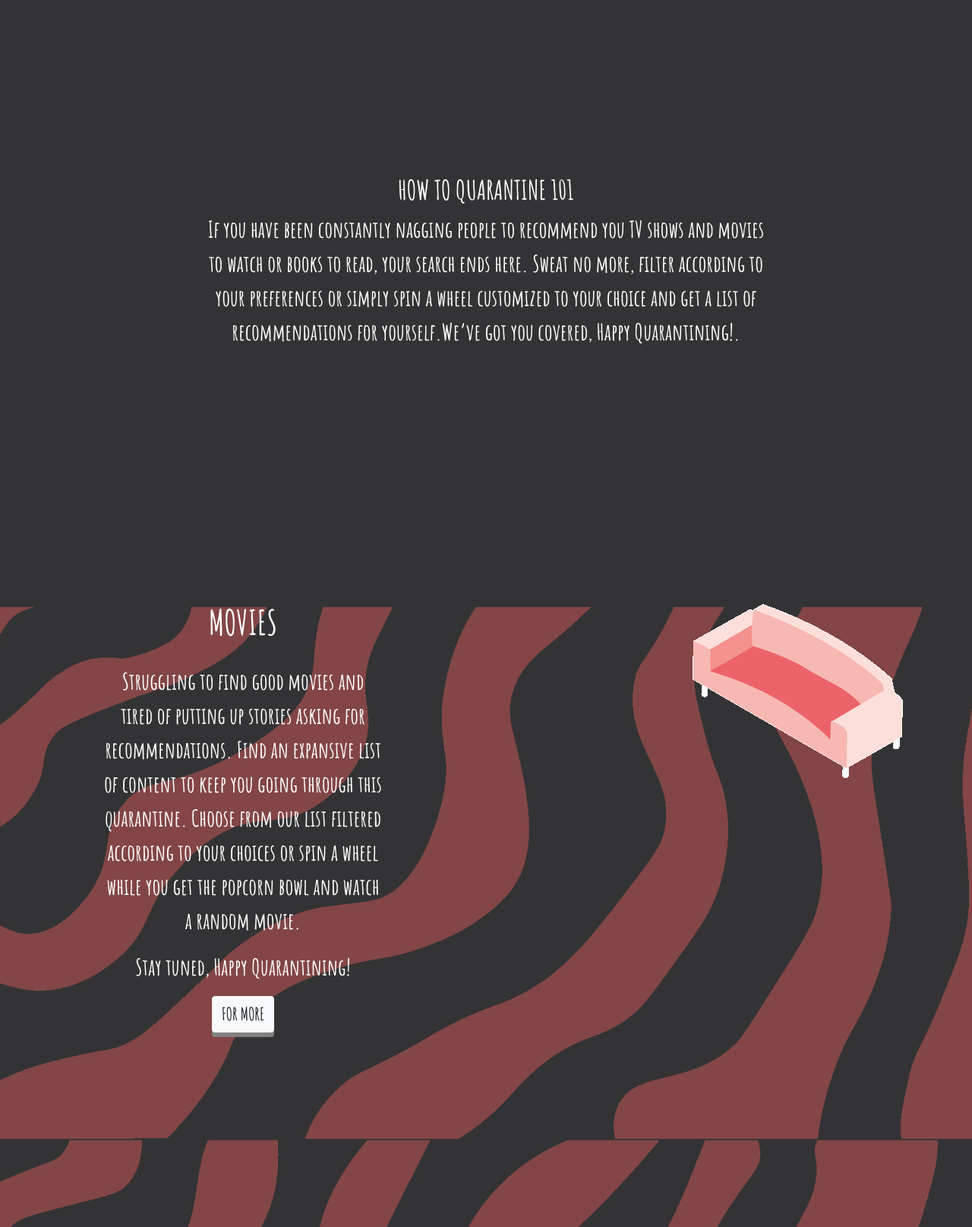
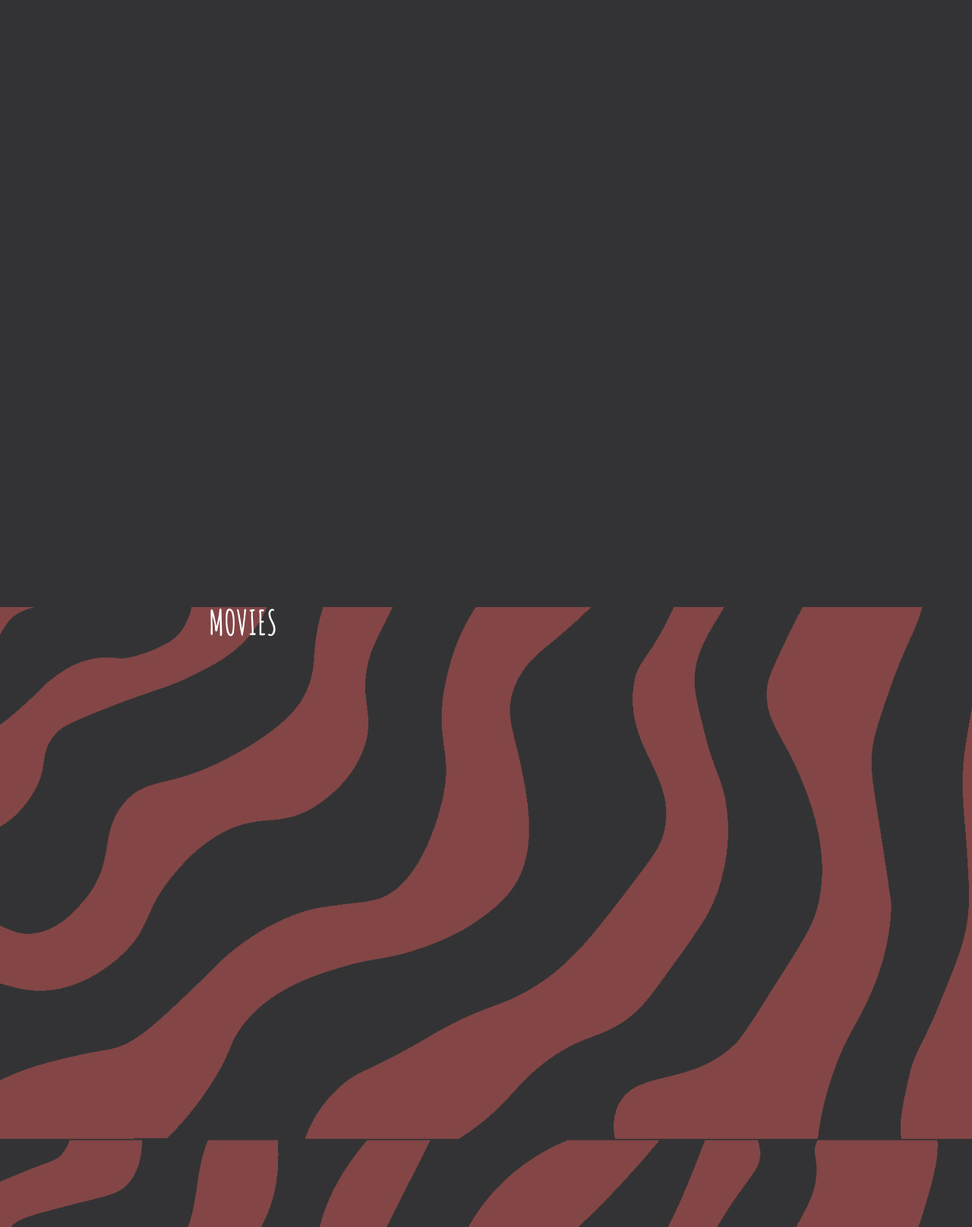
Before and after one commit to java-abhinav07/Recommendation_Engine, a Django app: page / in a window 1280 px wide. Shown: the part 101-1716 px from the top of the page at 76% size. Run offline with Django 3.2, Linux system fonts and the light colour scheme; some libraries are stand-ins or nearby versions.

Commit message:
animations

```diff
--- a/mysite/static/index.css
+++ b/mysite/static/index.css
@@ -205,8 +205,8 @@ margin-top: 12px
 }
 [data-scroll="in"]{
   opacity: 1;
-  transform: translateX(0);
-}
+/*  transform: translateX(0);
+*/}
 [data-scroll="out"]{
   opacity: 0;
   transform: translateX(-200px);
--- a/mysite/static/index.html
+++ b/mysite/static/index.html
@@ -52,10 +52,12 @@
          <div class="grid-flex">
             <div class="col col-text-top">
               <div class="Aligner-item">
+                <div data-scroll class="fade-scrollx">
                 <h3 style="text-align: center; font-size: 35px;">HOW TO QUARANTINE 101</h3>
                 <p>If you have been constantly nagging people to recommend you TV shows and movies to watch or books to read, your search ends here.
                   Sweat no more, filter according to your preferences or simply spin a wheel customized to your choice and get a list of recommendations for yourself.We’ve got you covered, Happy Quarantining!.
                 </p>
+              </div>
               </div>
             </div>
           </div>
@@ -64,28 +66,32 @@
             <div class="col col-text">
               <div class="Aligner-item">
                 <h3 data-scroll style="text-align: center; font-size: 45px; padding-bottom: 20px;">MOVIES</h3>
+                <div class="fade-scroll">
                 <p data-scroll>
                   Struggling to find good movies and tired of putting up stories asking for recommendations. Find an expansive list of content to keep you going through this quarantine. Choose from our list filtered according to your choices or spin a wheel while you get the popcorn bowl and watch a random movie.</p>
                 <p data-scroll>Stay tuned, Happy Quarantining!
                 </p>
                 <a class="btn btn-light btnss" href="{% url 'movies.html' %}" role="button">FOR MORE</a>
+              </div>
              </div>
             </div>
-            <div class="col col-image-movie">
+            <div class="col col-image-movie fade-scroll">
             </div>
 
           </div>
 
           <div class="grid-flex">
-            <div class="col col-image-show" >
+            <div class="col col-image-show fade-scroll" >
             </div>
             <div class="col col-text col-left">
               <div class="Aligner-item">
+                <div class="fade-scroll">
                 <h3 data-scroll style="text-align: center; font-size: 45px; padding-bottom: 20px;">SHOWS</h3>
-                <p data-scroll>
+                <p data-scroll top>
                  This quarantine got you feeling you’ve exhausted all shows on Netflix and other streaming sites? Say no more.. find an indefinite list of TV shows to keep you entertained and filter according to your preference or simply spin the wheel and surprise yourself. </p>
                 <p data-scroll>Happy Quarantining!</p>
                 <a class="btn btn-light btnss" href="{% url 'shows.html' %}" role="button">FOR MORE</a>
+              </div>
               </div>
             </div>
           </div>
@@ -94,13 +100,15 @@
 
             <div class="col col-text">
               <div class="Aligner-item">
+                <div class="fade-scroll">
                   <h3 data-scroll style="text-align: center; font-size: 45px; padding-bottom: 20px;">BOOKS</h3>
                 <p data-scroll> If you are one of those who is constantly on the look for books to read, spin a wheel for youself according to your genre of preference and find your book of the week or go through our compilations and select your own treat.</p>
                   <p data-scroll>Happy Reading!</p>
                 <a class="btn btn-light btnss" href="{% url 'books.html' %}" role="button">FOR MORE</a>
+               </div>
               </div>
             </div>
-            <div class="col col-image-book" >
+            <div class="col col-image-book fade-scroll" >
             </div>
           </div>
 
@@ -117,8 +125,39 @@
 
     <div id="under"></div>
     <script src="https://unpkg.com/scroll-out/dist/scroll-out.min.js"></script>
+        <script src= "https://ajax.googleapis.com/ajax/libs/jquery/3.3.1/jquery.min.js"></script>
     <script>
       ScrollOut()
+
+      $(function(){
+        var documentEl = $(document),
+        fadeElem = $('.fade-scroll');
+
+        documentEl.on('scroll', function(){
+            var currScrollPos = documentEl.scrollTop();
+
+            fadeElem.each(function(){
+                var $this = $(this),
+                    elemOffsetTop = $this.offset().top;
+                if (currScrollPos > elemOffsetTop) $this.css('opacity', 1 -(currScrollPos-elemOffsetTop)/300);
+            });
+        });
+      });
+      $(function(){
+        var documentEl = $(document),
+        fadeElem = $('.fade-scrollx');
+
+        documentEl.on('scroll', function(){
+            var currScrollPos = documentEl.scrollTop();
+
+            fadeElem.each(function(){
+                var $this = $(this),
+                    elemOffsetTop = $this.offset().top;
+                if (currScrollPos > elemOffsetTop) $this.css('opacity', 1 -(currScrollPos-elemOffsetTop)/200);
+            });
+        });
+      });
+
     </script>
     <script src='{% static "./index.js" %}'></script>
 </body>
```
